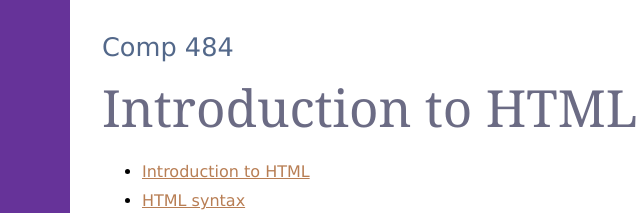
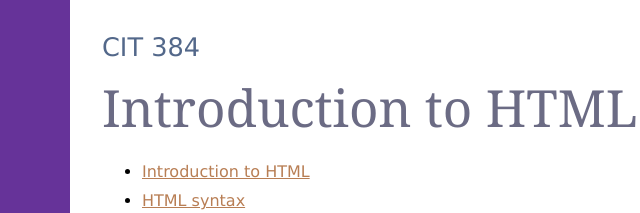
Before and after one commit to jklmn213/comp484-hw1, a plain HTML site: page index.html in a window 1280 px wide. Shown: the top 213 px of the page, 26-666 px from the left. Drawn offline with Linux system fonts and the light colour scheme.

Commit message:
Heading change

```diff
--- a/index.html
+++ b/index.html
@@ -6,7 +6,7 @@
 <link href="./_css/styles.css" rel="stylesheet" type="text/css">
 </head>
 <body>
-<h1>Comp 484</h1>
+<h1>CIT 384</h1>
 <h2>Introduction to HTML</h2>
 <ul>
   <li><a href="index.html" title="Introduction to HTML">Introduction to HTML</a></li>
```
Also changed, not shown: links.html (+1 -1 lines), next.html (+1 -1 lines), reference.html (+1 -1 lines), structure.html (+1 -1 lines), syntax.html (+1 -1 lines).
